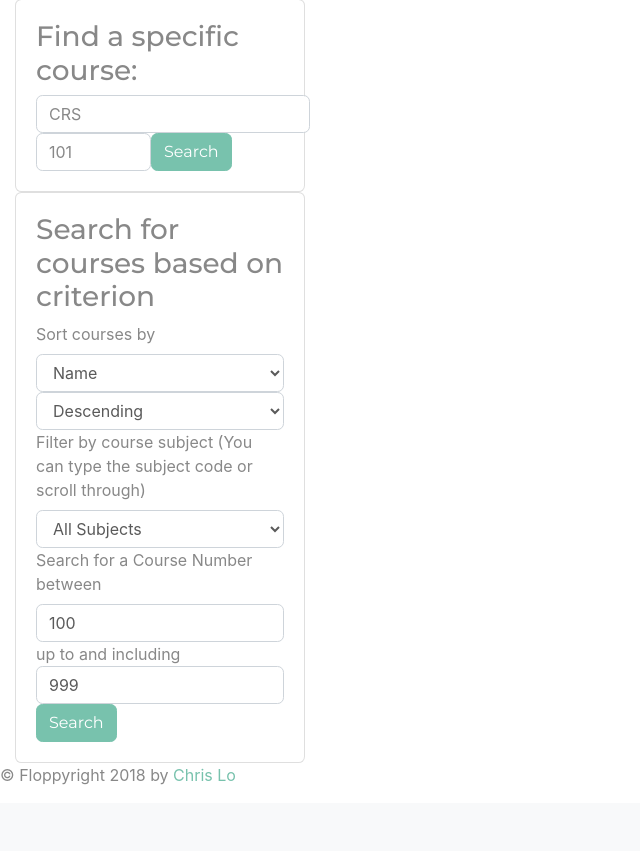
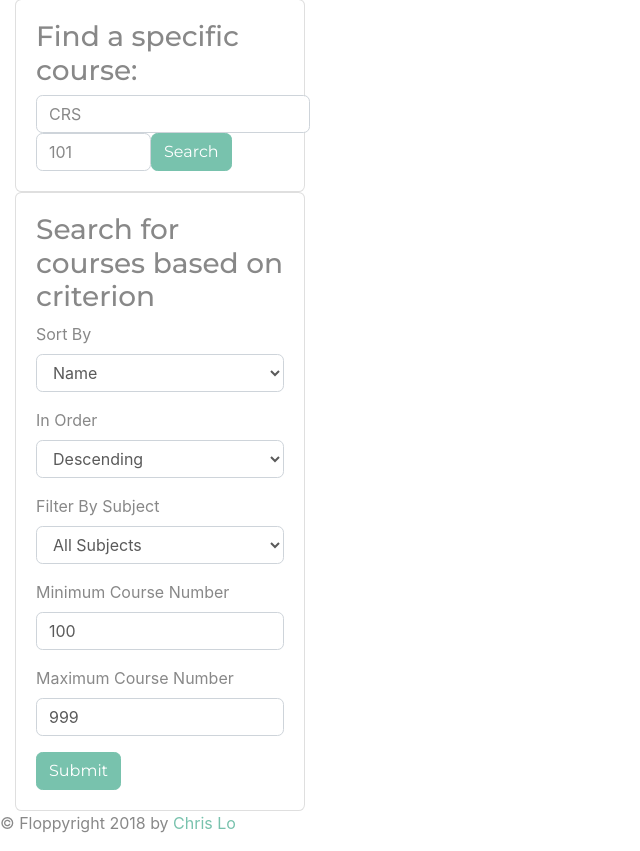
Before and after one commit to ChrisChrisLoLo/UCourse, a Django app: page /search/ in a window 1280 px wide. Shown: the part 113-964 px from the top of the page, without its empty margins (0-640 px from the left). Before the commit the page ends 898 px from the top, so only its background shows below. Run offline with Django 3.2, Linux system fonts and the light colour scheme; data that the repository does not hold is empty; some libraries are stand-ins or nearby versions.

Commit message:
Recreated forms as a Django form. This is the correct "Django" way of doing it.

```diff
--- a/UCourse/settings.py
+++ b/UCourse/settings.py
@@ -31,6 +31,7 @@ ALLOWED_HOSTS = []
 # Application definition
 
 INSTALLED_APPS = [
+    'bootstrap4',
     'searchCourse.apps.SearchcourseConfig',
     'django.contrib.admin',
     'django.contrib.auth',
@@ -38,6 +39,7 @@ INSTALLED_APPS = [
     'django.contrib.sessions',
     'django.contrib.messages',
     'django.contrib.staticfiles',
+
 ]
 
 MIDDLEWARE = [
--- /dev/null
+++ b/searchCourse/forms.py
@@ -0,0 +1,17 @@
+from django import forms
+from django.forms import widgets
+from searchCourse.models import *
+
+SORT_CHOICES = (("name","Name"),("balanced","Balanced Score"))
+ASC_CHOICES = (("descending","Descending"),("ascending","Ascending"))
+SUBJECT_CHOICES = [("all","All Subjects")]
+subject_list = Subject.objects.order_by("letter_code")
+for subject_item in subject_list:
+    subject_choice = (subject_item.letter_code,subject_item.letter_code+"-"+subject_item.name)
+    SUBJECT_CHOICES.append(subject_choice)
+class CourseForm(forms.Form):
+    sortBy = forms.ChoiceField(label="Sort By",choices=SORT_CHOICES,required=True)
+    order = forms.ChoiceField(label="In Order",choices=ASC_CHOICES,required=True)
+    subject = forms.ChoiceField(label="Filter By Subject",choices=SUBJECT_CHOICES,required=True)
+    courseMin = forms.IntegerField(label="Minimum Course Number",min_value=100,max_value=999,initial=100,required=True)
+    courseMax = forms.IntegerField(label="Maximum Course Number",min_value=100,max_value=999,initial=999,required=True)
--- a/searchCourse/templates/searchCourse/index.html
+++ b/searchCourse/templates/searchCourse/index.html
@@ -1,7 +1,7 @@
 {% extends "layout/base.html" %}
 {% block title %}Index{% endblock %}
 {% load static %}
-
+{% load bootstrap4 %}
 {% block head %}
 {% endblock %}
 
@@ -33,57 +33,19 @@
                 <div class="card-body">
                     <!--Make form collapsible with bootstrap collapse-->
                     <h3>Search for courses based on criterion</h3>
-                    <!--
-                    Add minimum X score?
-                    -->
-                    <form method="GET">
-                        <div class="form-row">
-                            <div class="col">
-                                <label for="inputSort">Sort courses by</label>
 
-                                <select class="form-control"name="score">
-                                    <option value="name">Name</option>
-                                    <option value="balanced">Balanced Score</option>
-                                    <option value="difficulty">Difficulty Score</option>
-                                    <option value="workload">Workload Score</option>
-                                    <option value="practicality">Practicality Score</option>
-                                    <option value="enjoyment">Enjoyment Score</option>
-                                    <option value="weighted">Weighted Score</option>
-                                </select>
-                                <select class="form-control" name="scoreOrder">
-                                    <option value="descending">Descending</option>
-                                    <option value="ascending">Ascending</option>
-                                </select>
-                            </div>
-                        </div>
-                        <div class="form-row">
-                            <div class="col">
-                                <label for="inputFacultyFilter">Filter by course subject (You can type the subject code or scroll through)</label>
-                                <select class="form-control" name="subject">
-                                    <option value="all">All Subjects</option>
-                                    <!--JINJA FOR LOOP-->
-                                    {% for subject in subject_list %}
-                                        <option value={{subject.letter_code}}>{{subject.letter_code}} - {{subject.name}}</option>
-                                    {% endfor %}
-                                </select>
-                            </div>
-                        </div>
+                    <form action="/search" method="get" class="form">
+                        {% csrf_token %}
 
-                        <div class="form-row">
-                            <div class="col">
-                                <label for="courseNumMin">Search for a Course Number between </label>
-                                <input  class="form-control" type="number" name="courseMin" value="100" min="100" max="999"required>
-                                up to and including
-                                <input  class="form-control" type="number" name="courseMax" value="999" min="100" max="999"required>
-                            </div>
-                        </div>
-                        <input class="btn btn-primary" type="submit" value="Search">
-
+                        {% bootstrap_form form %}
+                        {% buttons %}
+                            <button type="submit" class="btn btn-primary">Submit</button>
+                        {% endbuttons %}
                     </form>
                 </div>
             </div>
         </div>
-        <div class="col-sm-9 ">
+        <div class="col-sm-9">
             {% for course in search_list %}
 
                 <div class="card">
@@ -96,6 +58,7 @@
                 </div>
 
             {% endfor %}
+
         </div>
     </div>
 </div>
--- a/searchCourse/views.py
+++ b/searchCourse/views.py
@@ -1,26 +1,33 @@
 from django.shortcuts import render
 from django.http import HttpResponse
 from searchCourse.models import *
-
+from .forms import CourseForm
 DEF_SEARCH_PARAMS = {}
 
 def index(request):
-    print(request.GET)
+    # print(request.GET)
     subject_list = Subject.objects.order_by("letter_code")
     course_list = Course.objects.order_by("name")[:20]
     #ASSUME GET PARAMS ALWAYS FULL
     if not request.GET:
+        form = CourseForm()
         context = {"subject_list":subject_list,
-                "course_list":course_list}
+                "course_list":course_list,
+                "form":form}
         return render(request,"searchCourse/index.html",context)
 
-    if request.GET["scoreOrder"] == "descending":
+    form = CourseForm(request.GET)
+    print("EWUHAIFDSAB~HSF")
+    print(form)
+    if form.is_valid():
+        pass
+    if request.GET["order"] == "descending":
         asc_char = "-"
-    elif request.GET["scoreOrder"] == "ascending":
+    elif request.GET["order"] == "ascending":
         asc_char = ""
     #THROW ERROR OTHERWISE
 
-    search_courses = Course.objects.order_by(asc_char+request.GET["score"])
+    search_courses = Course.objects.order_by(asc_char+request.GET["sortBy"])
     search_courses = search_courses.filter(
                     number_code__gte = int(request.GET["courseMin"]),
                     number_code__lte = int(request.GET["courseMax"]),
@@ -36,11 +43,12 @@ def index(request):
 
     search_courses = search_courses[:20]
 
-    print(search_courses)
+    # print(search_courses)
 
     context = {"subject_list":subject_list,
                 "course_list":course_list,
                 "search_list":search_courses,
+                "form":form,
             }
     return render(request,"searchCourse/index.html",context)
 
```
Lines whose indentation alone changed are shown as unchanged.
